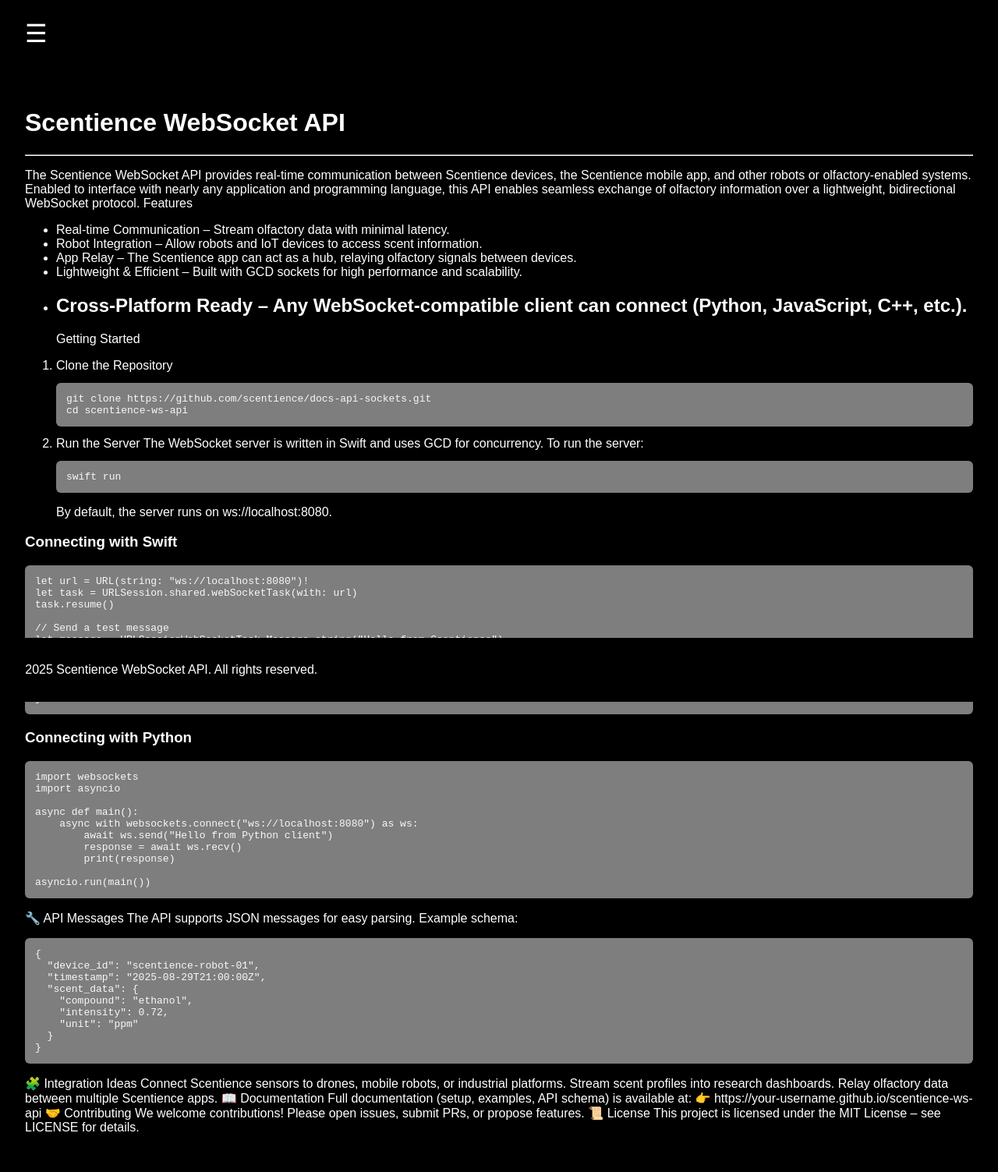
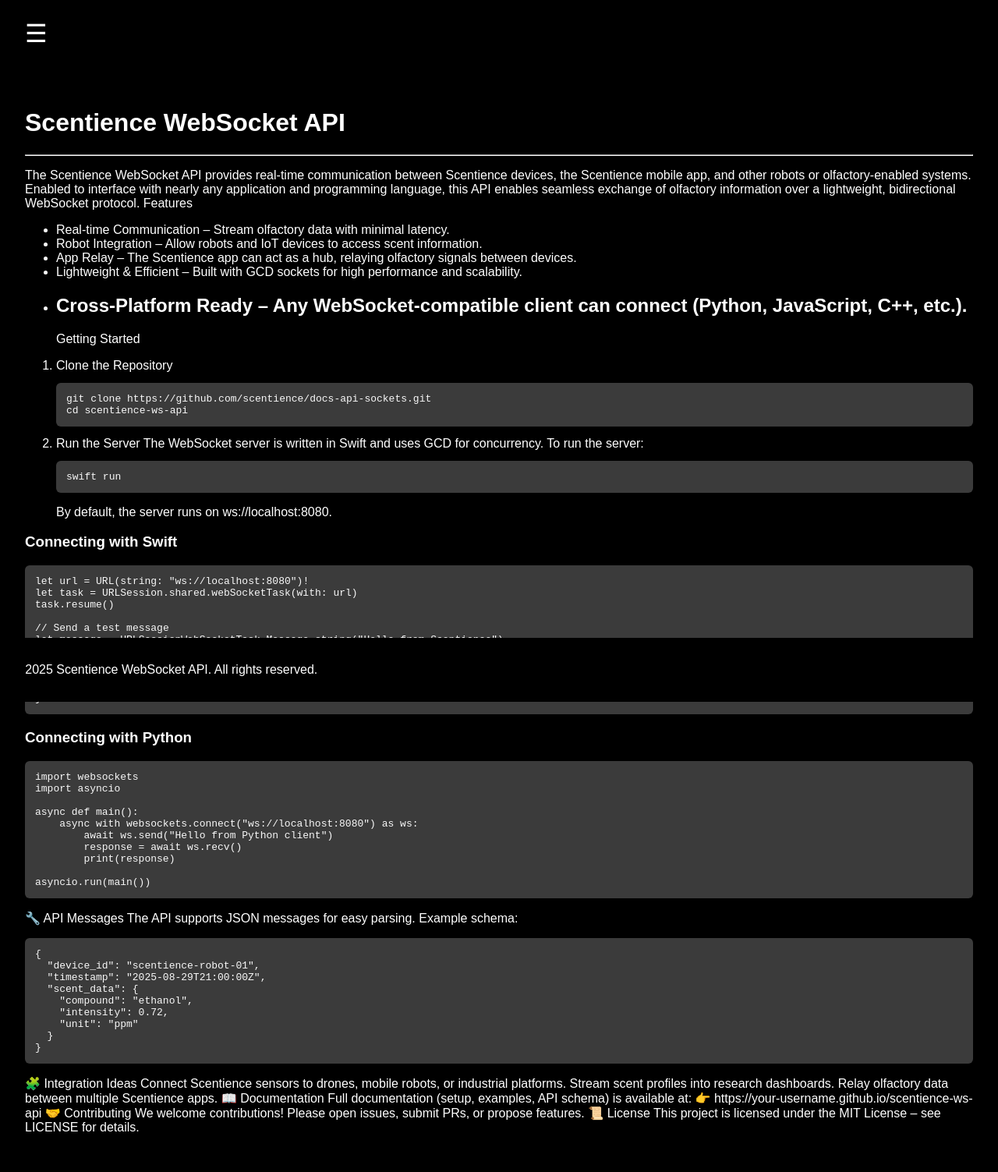
Before and after one commit to Scentience/docs-api, a Jekyll site: the page built from index.md, in a window 1280 px wide. Shown: the whole page at 78% size. Built offline with Jekyll 4.4.1, drawn with Linux system fonts in a browser that asks for light colours.

Commit message:
working 3

```diff
--- a/css/styles.css
+++ b/css/styles.css
@@ -100,7 +100,7 @@
 
 /* Code blocks */
 pre {
-  background-color: #7e7e7e; /* dark grey */
+  background-color: #3b3b3b; /* dark grey */
   color: #f8f8f8;          /* black text for contrast */
   padding: 1em;
   border-radius: 6px;
@@ -115,7 +115,7 @@
 
 /* Inline code (single backticks) */
 code {
-  background-color: #7e7e7e; /* dark grey */
+  background-color: #3b3b3b; /* dark grey */
   color: #f8f8f8;          /* black text for contrast */
   padding: 0.2em 0.4em;
   border-radius: 4px;
```
